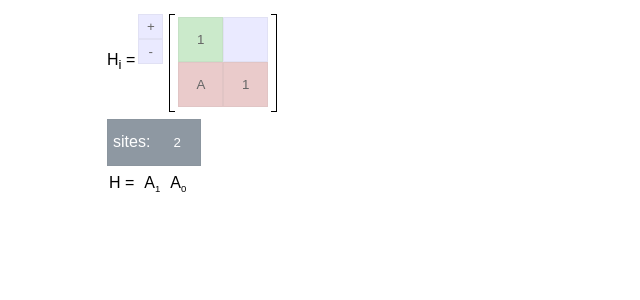
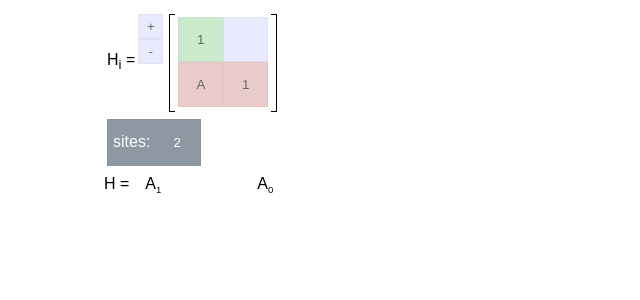
Before and after one commit to pulkin/mpo-constructor, a React (Create React App) app: page / in a window 1280 px wide. Shown: the top 300 px of the page, without its empty margins (0-640 px from the left). Built offline with nearby package versions, Linux system fonts and the light colour scheme.

Commit message:
css: restyle terms

```diff
--- a/src/App.js
+++ b/src/App.js
@@ -67,16 +67,18 @@ class MainPanel extends React.Component {
             label="sites: "
           />
         </div>
-        <div className="product-term">H =</div>
+        <div className="product">H =</div>
+        <div className="product-block">
           {terms.map((value, index) => {
             return (
               <div
                 key={index}
-              className="product-term"
+                className="product product-term"
                 dangerouslySetInnerHTML={{ __html: value }}
               />
             );
           })}
+        </div>
       </div>
     );
   }
--- a/src/styles.css
+++ b/src/styles.css
@@ -211,10 +211,26 @@
   content: "";
 }
 
+.product {
+  float: left;
+  height: 30px;
+  line-height: 30px;
+}
+
+.product-block {
+  float: none;
+  overflow: hidden;
+}
+
 .product-term {
-  float: left;
-  padding: 3px;
-  margin: 2px;
+  padding-left: 12pt;
+  padding-right: 12pt;
+  min-width: 80px;
+  border-bottom: 1px solid #0000;
+}
+
+.product-term:hover {
+  border-bottom: 1px solid black;
 }
 
 .product-term sub, sup {
```
Lines whose indentation alone changed are shown as unchanged.
